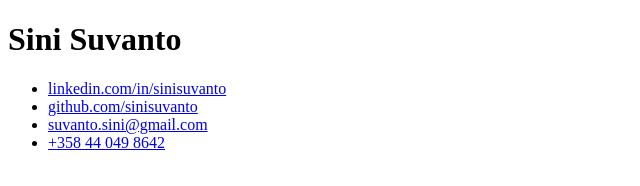
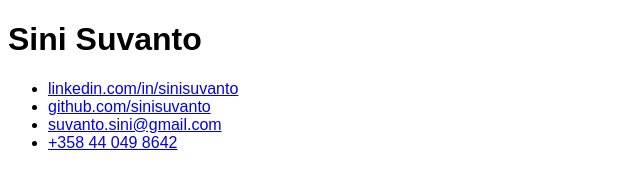
Before and after one commit to sinisuvanto/sinisuvanto.com, a plain HTML site: page index.html in a window 1280 px wide. Shown: the whole page, without its empty margins (0-640 px from the left). Drawn offline with Linux system fonts and the light colour scheme.

Commit message:
add stylesheet

```diff
--- a/index.html
+++ b/index.html
@@ -3,6 +3,7 @@
   <head>
     <meta charset="utf-8"/>
     <title>Sini Suvanto</title>
+    <link rel="stylesheet" href="main.css"/>
   </head>
   <body>
     <main>
--- /dev/null
+++ b/main.css
@@ -0,0 +1,3 @@
+body {
+  font-family: sans-serif;
+}
```
